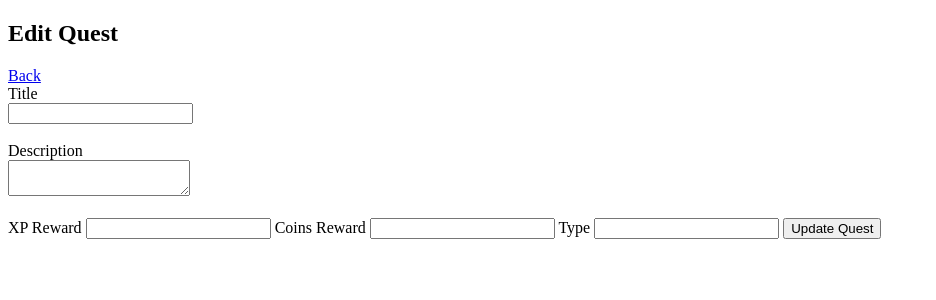
After one commit to leryramos16/million-project, a PHP site: the page made by app/views/admin/editquest.view.php in a window 1280 px wide. The commit adds this page. Shown: the top 300 px of the page, without its empty margins (0-936 px from the left). Run offline with PHP 8.4, Linux system fonts and the light colour scheme; the template is opened without the code that fills it, so the values that code supplies are empty; some libraries are stand-ins or nearby versions.

Commit message:
implement edit quest that user submit in admin

```diff
--- /dev/null
+++ b/app/views/admin/editquest.view.php
@@ -0,0 +1,34 @@
+<!DOCTYPE html>
+<html>
+<head>
+    <title>Edit Quest</title>
+</head>
+<body>
+
+<h2>Edit Quest</h2>
+
+<a href="<?= ROOT ?>/admin/viewPendingRequests">Back</a>
+
+<form method="POST">
+
+    <label>Title</label><br>
+    <input type="text" name="title"
+        value="<?= htmlspecialchars($data['quest']['title']) ?>"><br><br>
+
+    <label>Description</label><br>
+    <textarea name="description"><?= htmlspecialchars($data['quest']['description']) ?></textarea><br><br>
+
+    <label>XP Reward</label>
+    <input type="number" name="xp_reward">
+
+    <label>Coins Reward</label>
+    <input type="number" name="coins_reward">
+
+    <label>Type</label>
+    <input type="text" name="type">
+    <button type="submit">Update Quest</button>
+
+</form>
+
+</body>
+</html>
--- a/app/views/admin/pendingquest.view.php
+++ b/app/views/admin/pendingquest.view.php
@@ -15,7 +15,7 @@
                 <h3><?= htmlspecialchars($quest['title']) ?></h3>
                 <!--<p><strong>Submitted by:</strong> <?= htmlspecialchars($quest['username']) ?></p> -->
                 <p><?= htmlspecialchars($quest['description']) ?></p>
-                <a href="<?= ROOT ?>/adminquests/edit/<?= $quest['id'] ?>" style="margin-right:10px;">Edit</a>
+                <a href="<?= ROOT ?>/admin/editQuest/<?= $quest['id'] ?>" style="margin-right:10px;">Edit</a>
                 <a href="<?= ROOT ?>/adminquests/publish/<?= $quest['id'] ?>">Publish</a>
             </div>
         <?php endforeach; ?>
```
Also changed, not shown: app/controllers/AdminController.php (+24 -4 lines), app/models/Quests.php (+30 -0 lines).
